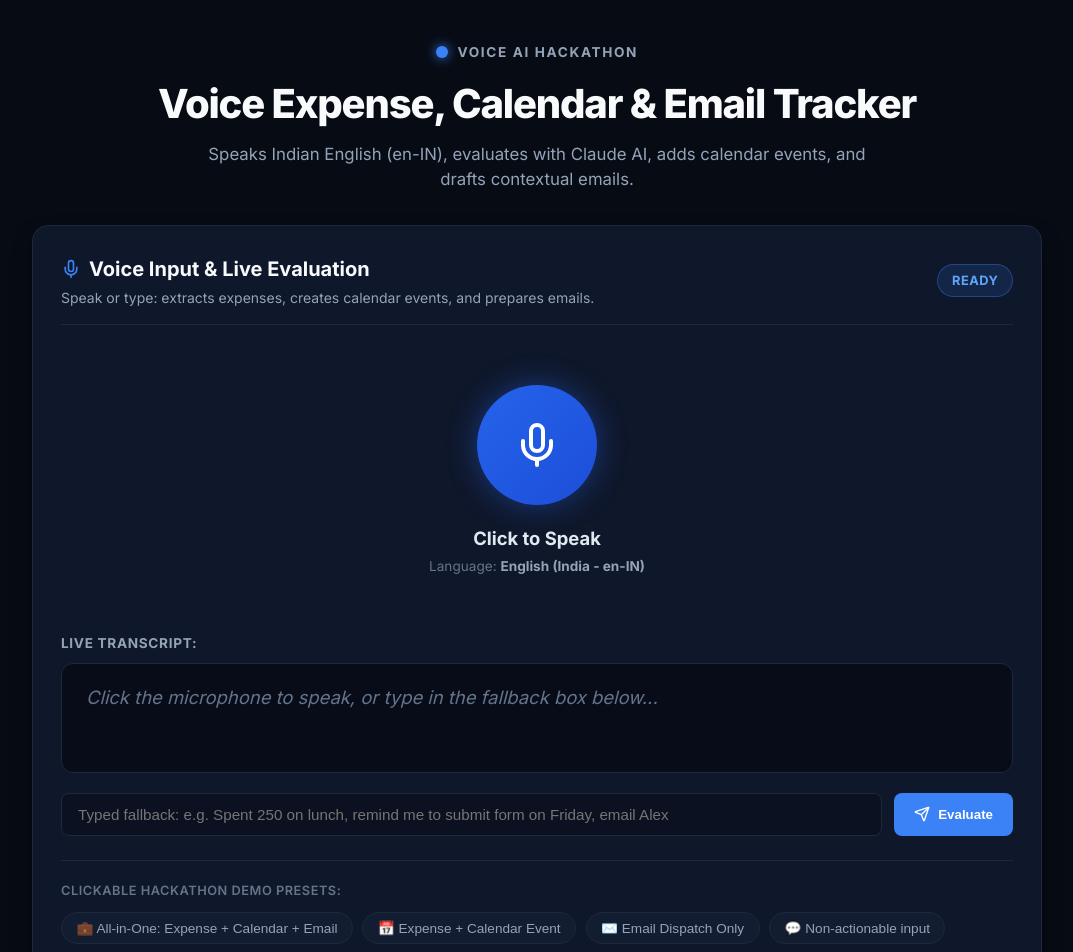
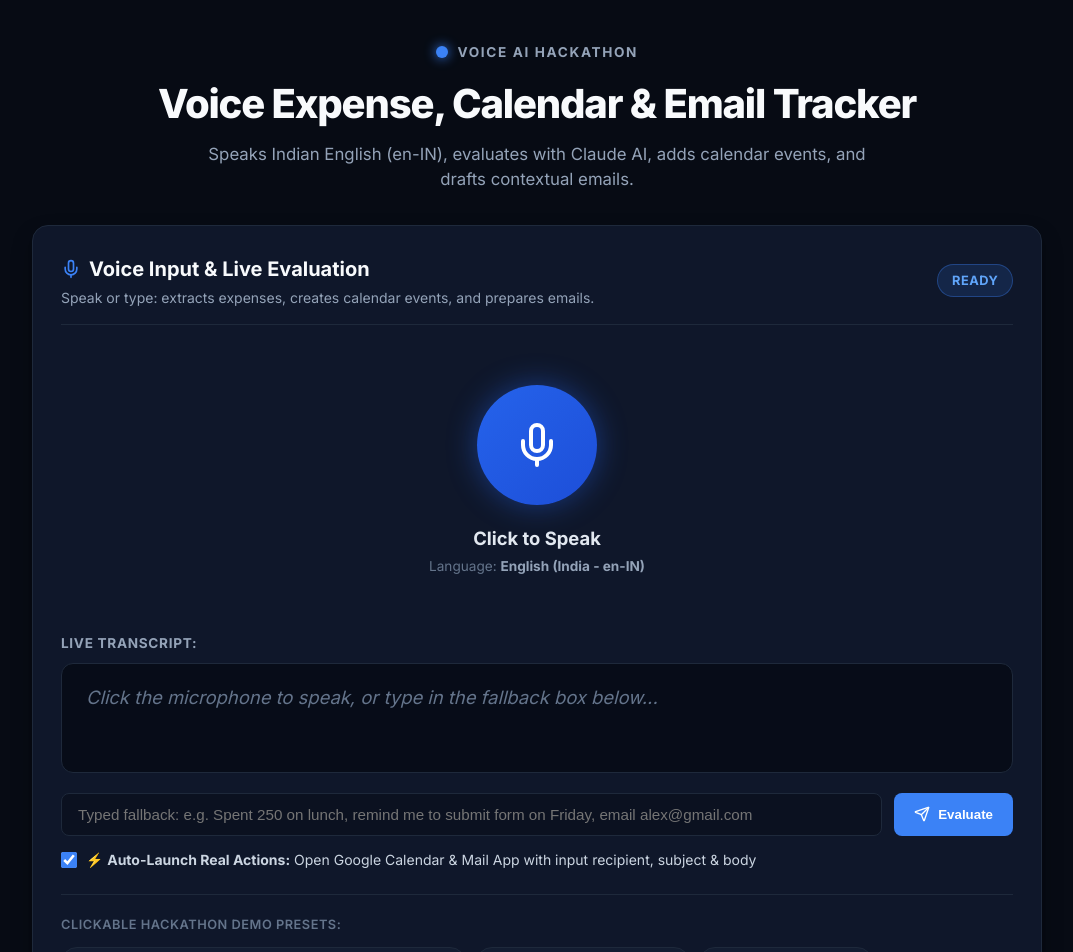
Before and after one commit to SAHIL-4112004/rajveer_soni, a React (Vite) app: page / in a window 1280 px wide. Shown: the top 952 px of the page, without its empty margins (103-1176 px from the left). Built offline with nearby package versions, Linux system fonts and the light colour scheme.

Commit message:
feat: auto-save to Google Calendar and auto-open Mail client with recipient, subject, and body

```diff
--- a/api/mail.js
+++ b/api/mail.js
@@ -56,10 +56,10 @@ export async function executeMailAction({ to, subject, body }) {
   });
 
   const previewUrl = isTestAccount ? nodemailer.getTestMessageUrl(info) : null;
-  const encTo = encodeURIComponent(to && to !== 'recipient' ? to : '');
   const encSubject = encodeURIComponent(subject || '');
   const encBody = encodeURIComponent(body || '');
-  const mailtoUrl = `mailto:${encTo}?subject=${encSubject}&body=${encBody}`;
+  const targetRecipient = to && to !== 'recipient' ? to.trim() : '';
+  const mailtoUrl = `mailto:${targetRecipient}?subject=${encSubject}&body=${encBody}`;
 
   return {
     success: true,
--- a/src/App.jsx
+++ b/src/App.jsx
@@ -28,6 +28,8 @@ export default function App() {
   // Evaluated results from backend
   const [evaluatedResult, setEvaluatedResult] = useState(null);
   const [showJson, setShowJson] = useState(false);
+  const [autoOpenActions, setAutoOpenActions] = useState(true);
+  const [autoOpenedNotice, setAutoOpenedNotice] = useState(null);
 
   // Diagnostics
   const [envDiagnostics, setEnvDiagnostics] = useState({
@@ -119,6 +121,35 @@ export default function App() {
 
       const data = await res.json();
       setEvaluatedResult(data);
+
+      // Auto-launch actions if enabled
+      if (autoOpenActions) {
+        const launched = [];
+
+        // 1. Automatically open Google Calendar in new tab to save event
+        if (data.reminders && data.reminders.length > 0) {
+          const calUrl = data.reminders[0].calendarUrl || data.reminders[0].execution?.calendarUrl;
+          if (calUrl) {
+            window.open(calUrl, '_blank');
+            launched.push('Google Calendar event');
+          }
+        }
+
+        // 2. Automatically open Mail app with recipient, subject, and body prefilled
+        if (data.emails && data.emails.length > 0) {
+          const mailUrl = data.emails[0].mailtoUrl;
+          if (mailUrl) {
+            setTimeout(() => {
+              window.location.href = mailUrl;
+            }, 350);
+            launched.push(`Email to ${data.emails[0].recipient || 'recipient'}`);
+          }
+        }
+
+        if (launched.length > 0) {
+          setAutoOpenedNotice(`⚡ Automatically launched: ${launched.join(' & ')}`);
+        }
+      }
 
       // Trigger voice output reply
       if (data.reply) {
@@ -416,7 +447,7 @@ export default function App() {
           <input
             type="text"
             className="input-text"
-            placeholder="Typed fallback: e.g. Spent 250 on lunch, remind me to submit form on Friday, email Alex"
+            placeholder="Typed fallback: e.g. Spent 250 on lunch, remind me to submit form on Friday, email alex@gmail.com"
             value={typedInput}
             onChange={(e) => setTypedInput(e.target.value)}
           />
@@ -430,6 +461,20 @@ export default function App() {
           </button>
         </form>
 
+        {/* Auto-launch toggle */}
+        <div style={{ marginTop: '0.85rem', display: 'flex', alignItems: 'center', gap: '0.55rem', fontSize: '0.875rem', color: '#cbd5e1' }}>
+          <input
+            type="checkbox"
+            id="autoOpen"
+            checked={autoOpenActions}
+            onChange={(e) => setAutoOpenActions(e.target.checked)}
+            style={{ width: '16px', height: '16px', accentColor: '#3b82f6', cursor: 'pointer' }}
+          />
+          <label htmlFor="autoOpen" style={{ cursor: 'pointer', userSelect: 'none' }}>
+            ⚡ <strong>Auto-Launch Real Actions:</strong> Open Google Calendar & Mail App with input recipient, subject & body
+          </label>
+        </div>
+
         {/* Quick Test Sample Chips */}
         <div style={{ marginTop: '1.5rem', borderTop: '1px solid #1e293b', paddingTop: '1.25rem' }}>
           <div style={{ fontSize: '0.8rem', fontWeight: 600, color: '#64748b', marginBottom: '0.75rem', textTransform: 'uppercase', letterSpacing: '0.04em' }}>
@@ -440,11 +485,11 @@ export default function App() {
               className="chip"
               onClick={() =>
                 handleSampleClick(
-                  'Spent 250 rupees on lunch and remind me to submit the form on Friday and send an email to Alex saying the presentation is ready'
+                  'Spent 250 rupees on lunch and remind me to submit the form on Friday and send an email to alex@gmail.com saying the presentation is ready'
                 )
               }
             >
-              💼 All-in-One: Expense + Calendar + Email
+              💼 All-in-One: Expense + Calendar + Email (alex@gmail.com)
             </button>
             <button
               className="chip"
@@ -484,6 +529,14 @@ export default function App() {
               <Code2 size={14} /> {showJson ? 'Hide JSON' : 'Inspect JSON'}
             </button>
           </div>
+
+          {/* Auto-Opened Notice Banner */}
+          {autoOpenedNotice && (
+            <div style={{ background: 'rgba(59, 130, 246, 0.12)', border: '1px solid #3b82f6', borderRadius: '0.6rem', padding: '0.85rem 1.25rem', marginBottom: '1.25rem', color: '#93c5fd', fontSize: '0.925rem', display: 'flex', justifyContent: 'space-between', alignItems: 'center' }}>
+              <span>{autoOpenedNotice}</span>
+              <button onClick={() => setAutoOpenedNotice(null)} style={{ background: 'transparent', border: 'none', color: '#93c5fd', cursor: 'pointer', fontWeight: 'bold' }}>✕</button>
+            </div>
+          )}
 
           {/* Spoken Voice Confirmation Box */}
           {evaluatedResult.reply && (
```
Also changed, not shown: api/process.js (+6 -6 lines), api/calendar.js (line endings or trailing spaces).
